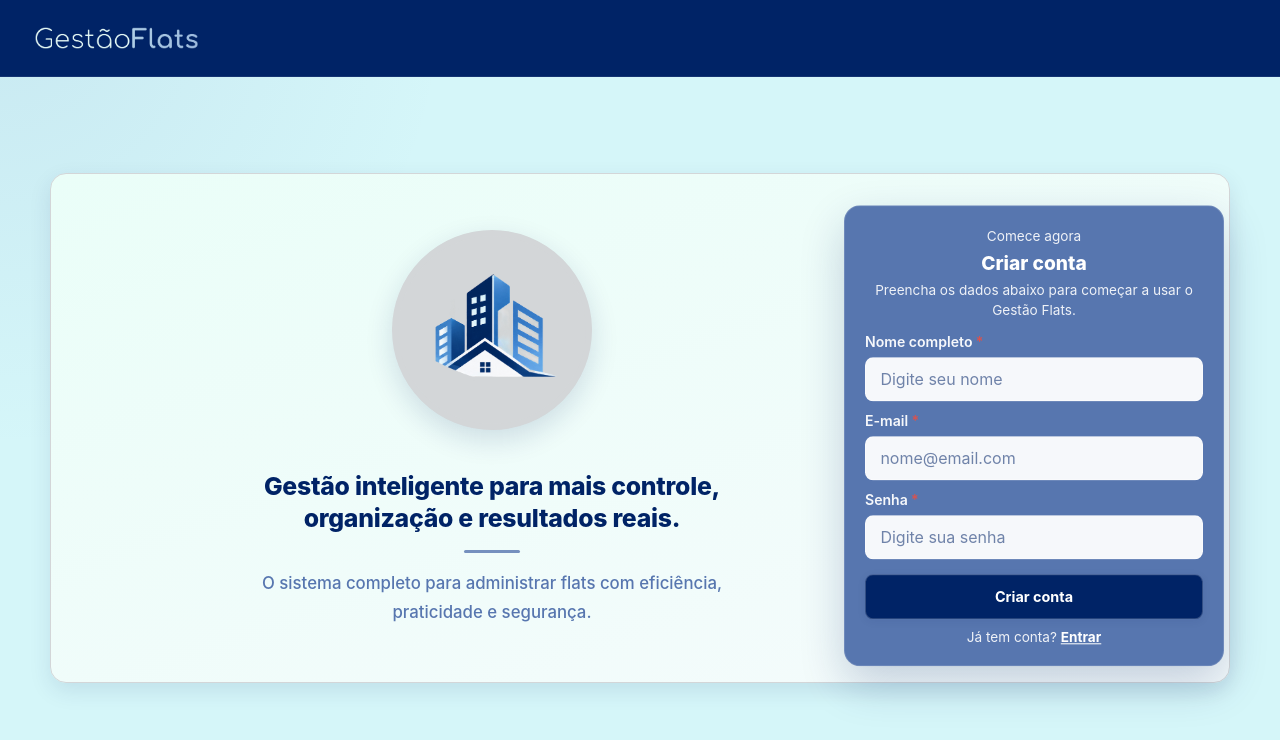
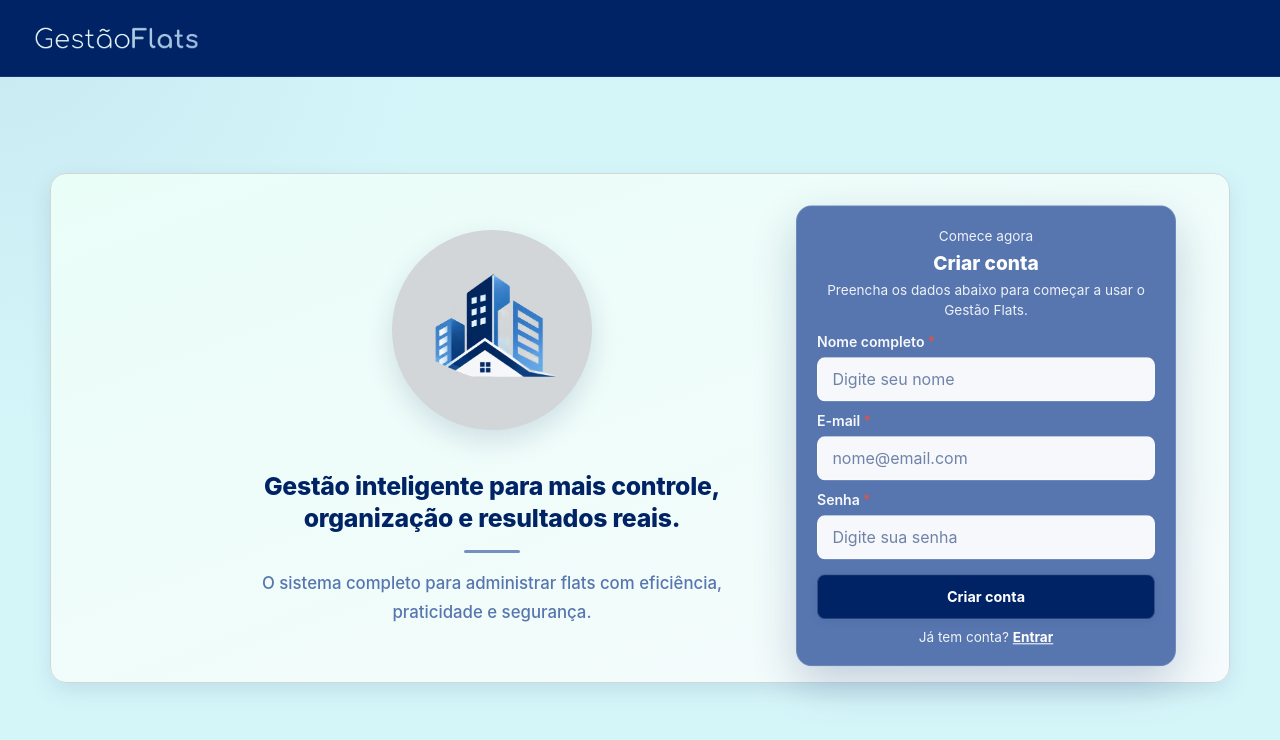
Before and after one commit to GabrielFelix-dev/GestaoFlats, a React (Vite) app: page / in a window 1280 px wide. Shown: the top 740 px of the page. Built offline with nearby package versions, Linux system fonts and the light colour scheme.

Commit message:
style(home): ajusta posicao do card de formulario para ficar mais a esquerda

```diff
--- a/src/pages/Home/Home.css
+++ b/src/pages/Home/Home.css
@@ -93,11 +93,11 @@
 
 .home-form-card {
   position: absolute;
-  right: 3.5rem;
+  right: 6.5rem;
   top: 50%;
   transform: translateY(-50%);
   width: 380px;
-  max-width: calc(100% - 7rem);
+  max-width: calc(100% - 13rem);
   background: #5776af;
   color: #ffffff;
   border: 1px solid rgba(255, 255, 255, 0.15);
@@ -206,8 +206,9 @@
   }
 
   .home-form-card {
-    right: 2.5rem;
+    right: 5rem;
     width: 360px;
+    max-width: calc(100% - 10rem);
   }
 
   .home-banner-image {
@@ -223,7 +224,8 @@
 @media (min-width: 1400px) {
   .home-form-card {
     width: 420px;
-    right: 4rem;
+    right: 7rem;
+    max-width: calc(100% - 14rem);
   }
 
   .home-banner {
```
